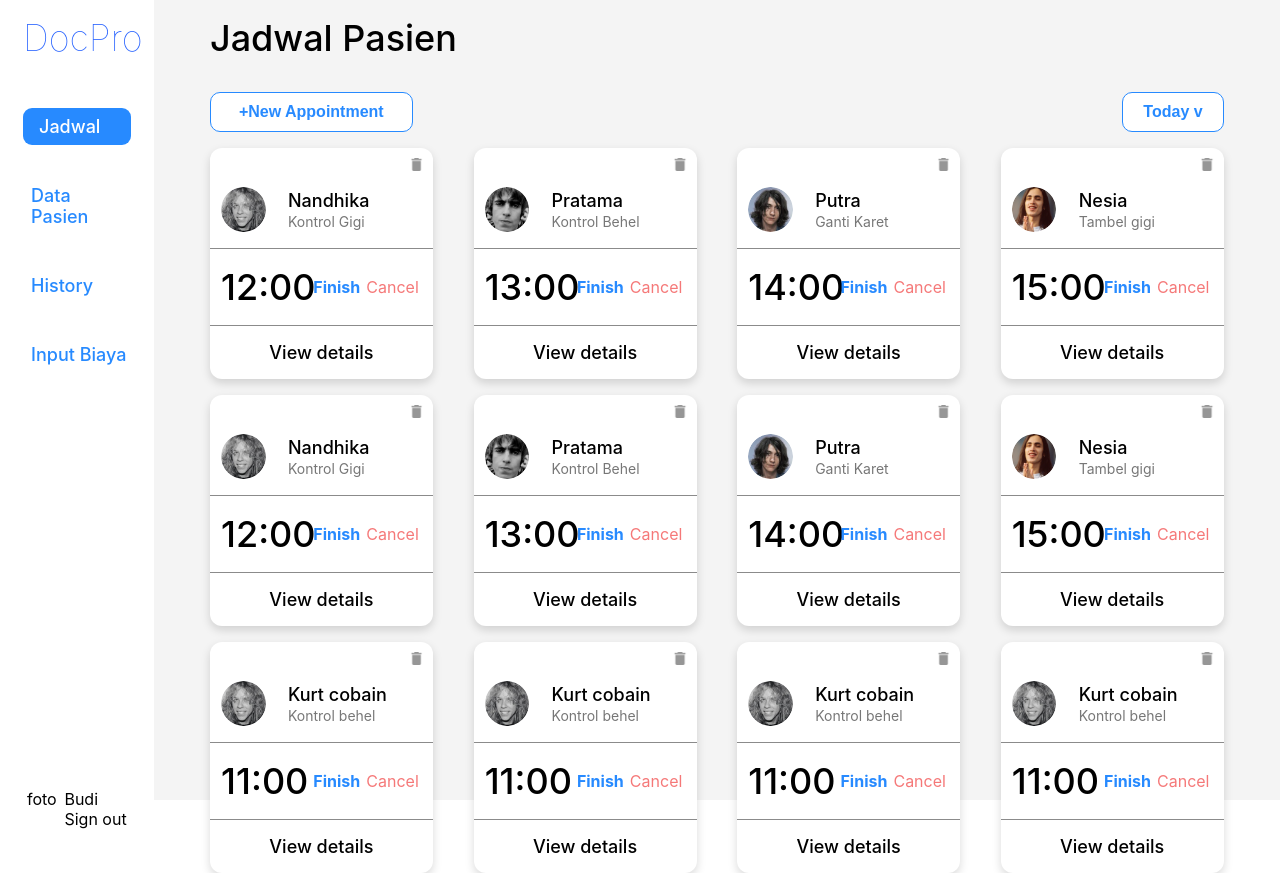
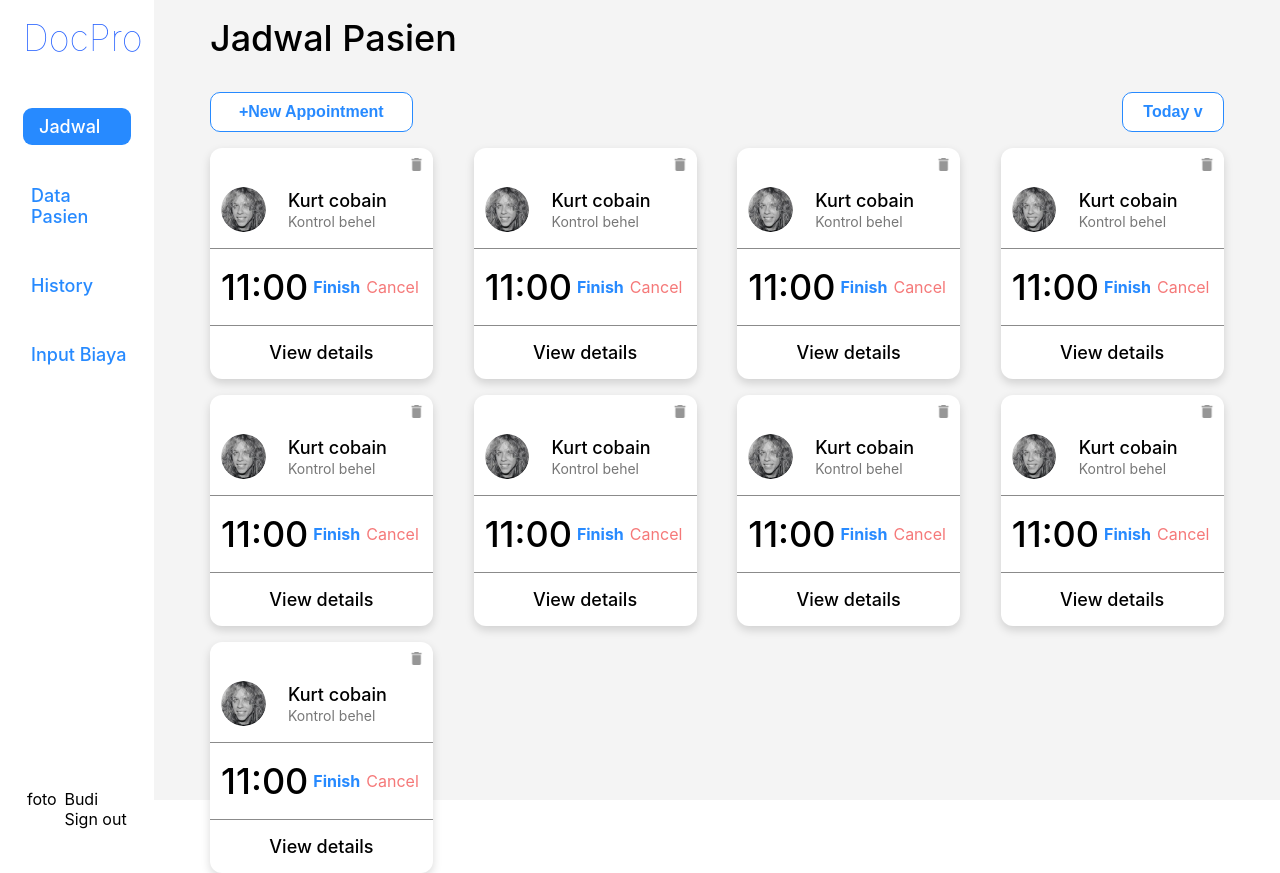
Before and after one commit to Rakhuen/docpro, a React (Create React App) app: page /home in a window 1280 px wide. Built offline with nearby package versions, Linux system fonts and the light colour scheme.

Commit message:
benerin layout home page

```diff
--- a/src/HomePage.css
+++ b/src/HomePage.css
@@ -23,6 +23,7 @@
 .CardContainer1 {
   width: 100%;
   display: flex;
+  justify-content: flex-start;
   justify-content: space-between;
   flex-wrap: wrap;
 }
--- a/src/HomePage.js
+++ b/src/HomePage.js
@@ -229,6 +229,41 @@ const Isi = () => {
       treatment: "Kontrol behel",
       jam : "11:00"
     },
+    {
+      deleteIcon: DeleteImage,
+      fotoPasien: Kurt,
+      nama: "Kurt cobain",
+      treatment: "Kontrol behel",
+      jam : "11:00"
+    },
+    {
+      deleteIcon: DeleteImage,
+      fotoPasien: Kurt,
+      nama: "Kurt cobain",
+      treatment: "Kontrol behel",
+      jam : "11:00"
+    },
+    {
+      deleteIcon: DeleteImage,
+      fotoPasien: Kurt,
+      nama: "Kurt cobain",
+      treatment: "Kontrol behel",
+      jam : "11:00"
+    },
+    {
+      deleteIcon: DeleteImage,
+      fotoPasien: Kurt,
+      nama: "Kurt cobain",
+      treatment: "Kontrol behel",
+      jam : "11:00"
+    },
+    {
+      deleteIcon: DeleteImage,
+      fotoPasien: Kurt,
+      nama: "Kurt cobain",
+      treatment: "Kontrol behel",
+      jam : "11:00"
+    },
   ];
 
 
@@ -246,74 +281,7 @@ const Isi = () => {
 
         <div className="CardContainer1">
 
-
-
-
-          <Card
-            imageDelete={DeleteImage}
-            image={Kurt}
-            nama="Nandhika"
-            perawatan="Kontrol Gigi"
-            jam="12:00"
-          ></Card>
-
-          <Card
-            imageDelete={DeleteImage}
-            image={Liam}
-            nama="Pratama"
-            perawatan="Kontrol Behel"
-            jam="13:00"
-          ></Card>
-
-          <Card
-            imageDelete={DeleteImage}
-            image={Alex}
-            nama="Putra"
-            perawatan="Ganti Karet"
-            jam="14:00"
-          ></Card>
-
-          <Card
-            imageDelete={DeleteImage}
-            image={Nuno}
-            nama="Nesia"
-            perawatan="Tambel gigi"
-            jam="15:00"
-          ></Card>
-
-          <Card
-            imageDelete={DeleteImage}
-            image={Kurt}
-            nama="Nandhika"
-            perawatan="Kontrol Gigi"
-            jam="12:00"
-          ></Card>
-
-          <Card
-            imageDelete={DeleteImage}
-            image={Liam}
-            nama="Pratama"
-            perawatan="Kontrol Behel"
-            jam="13:00"
-          ></Card>
-
-          <Card
-            imageDelete={DeleteImage}
-            image={Alex}
-            nama="Putra"
-            perawatan="Ganti Karet"
-            jam="14:00"
-          ></Card>
-
-          <Card
-            imageDelete={DeleteImage}
-            image={Nuno}
-            nama="Nesia"
-            perawatan="Tambel gigi"
-            jam="15:00"
-          ></Card>
-
-{cardData.map((data, index) => (
+        {cardData.map((data, index) => (
 
             <Card
               key={index}
```
